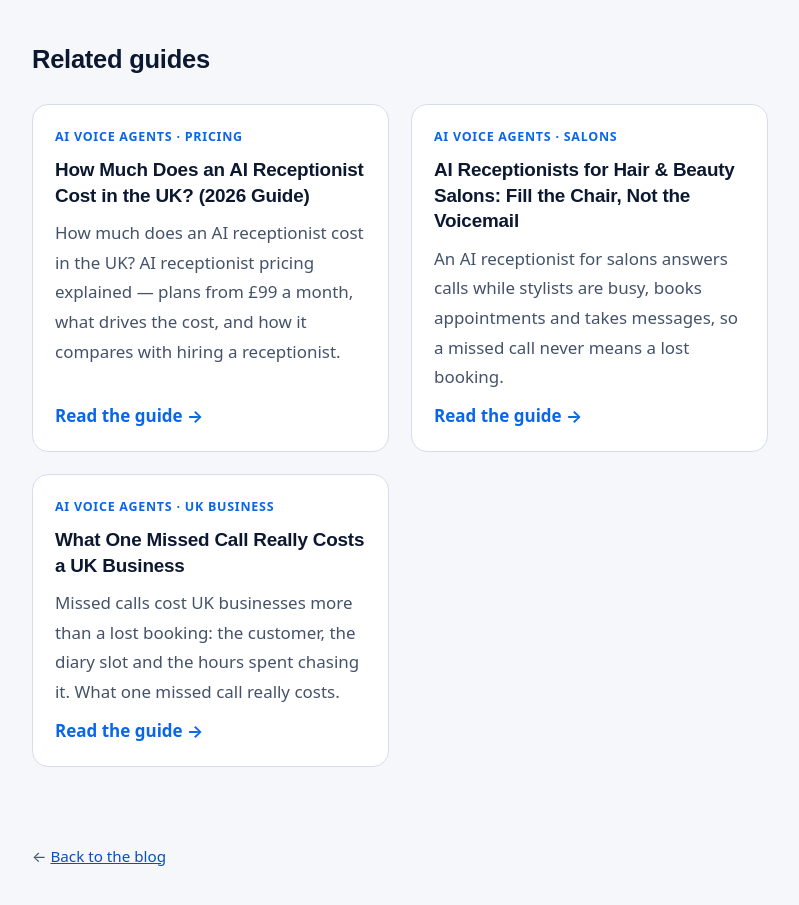
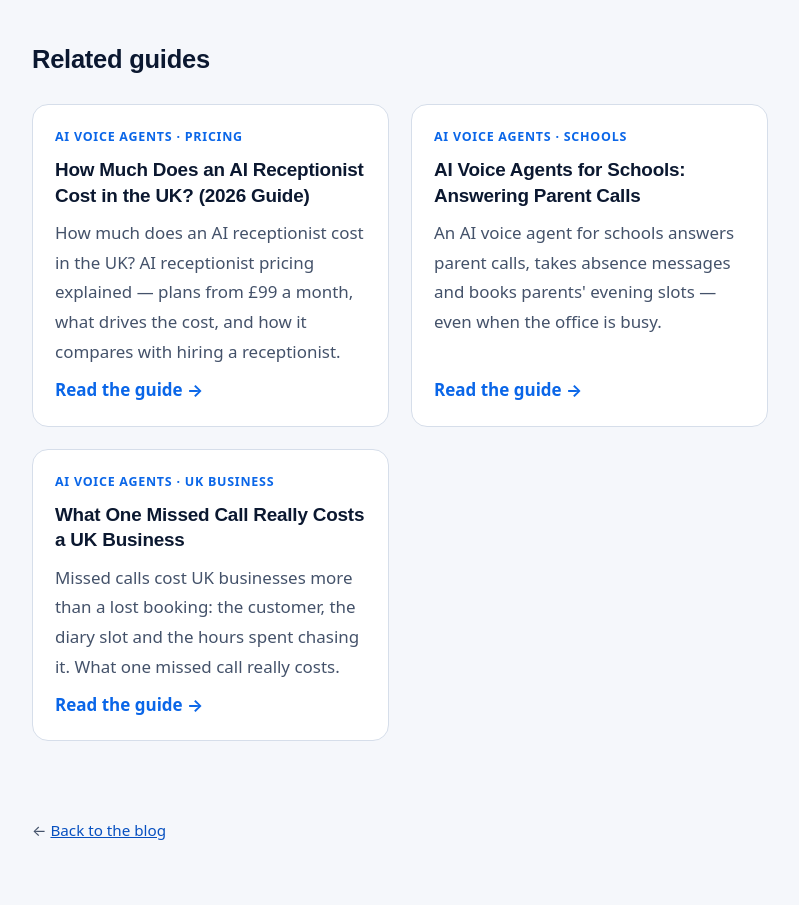
Before and after one commit to beingahsankeerio/scale-up-software-website, a website: page blog/what-is-an-ai-voice-agent.html in a window 1280 px wide. Shown: the part 4740-5645 px from the top of the page, without its empty margins (240-1039 px from the left). Drawn offline with Linux system fonts and the light colour scheme.

Commit message:
Link new schools post from blog index and two older posts

```diff
--- a/blog/what-is-an-ai-voice-agent.html
+++ b/blog/what-is-an-ai-voice-agent.html
@@ -202,10 +202,10 @@
               <a class="more" href="/blog/ai-receptionist-cost-uk.html">Read the guide →</a>
             </article>
             <article class="post-card">
-              <span class="tag">AI Voice Agents · Salons</span>
-              <h3><a href="/blog/ai-receptionist-hair-beauty-salons.html">AI Receptionists for Hair &amp; Beauty Salons: Fill the Chair, Not the Voicemail</a></h3>
-              <p>An AI receptionist for salons answers calls while stylists are busy, books appointments and takes messages, so a missed call never means a lost booking.</p>
-              <a class="more" href="/blog/ai-receptionist-hair-beauty-salons.html">Read the guide →</a>
+              <span class="tag">AI Voice Agents · Schools</span>
+              <h3><a href="/blog/ai-voice-agent-schools.html">AI Voice Agents for Schools: Answering Parent Calls</a></h3>
+              <p>An AI voice agent for schools answers parent calls, takes absence messages and books parents' evening slots — even when the office is busy.</p>
+              <a class="more" href="/blog/ai-voice-agent-schools.html">Read the guide →</a>
             </article>
             <article class="post-card">
               <span class="tag">AI Voice Agents · UK Business</span>
```
Also changed, not shown: blog.html (+15 -0 lines), blog/ai-receptionist-gdpr-uk.html (+4 -4 lines).
